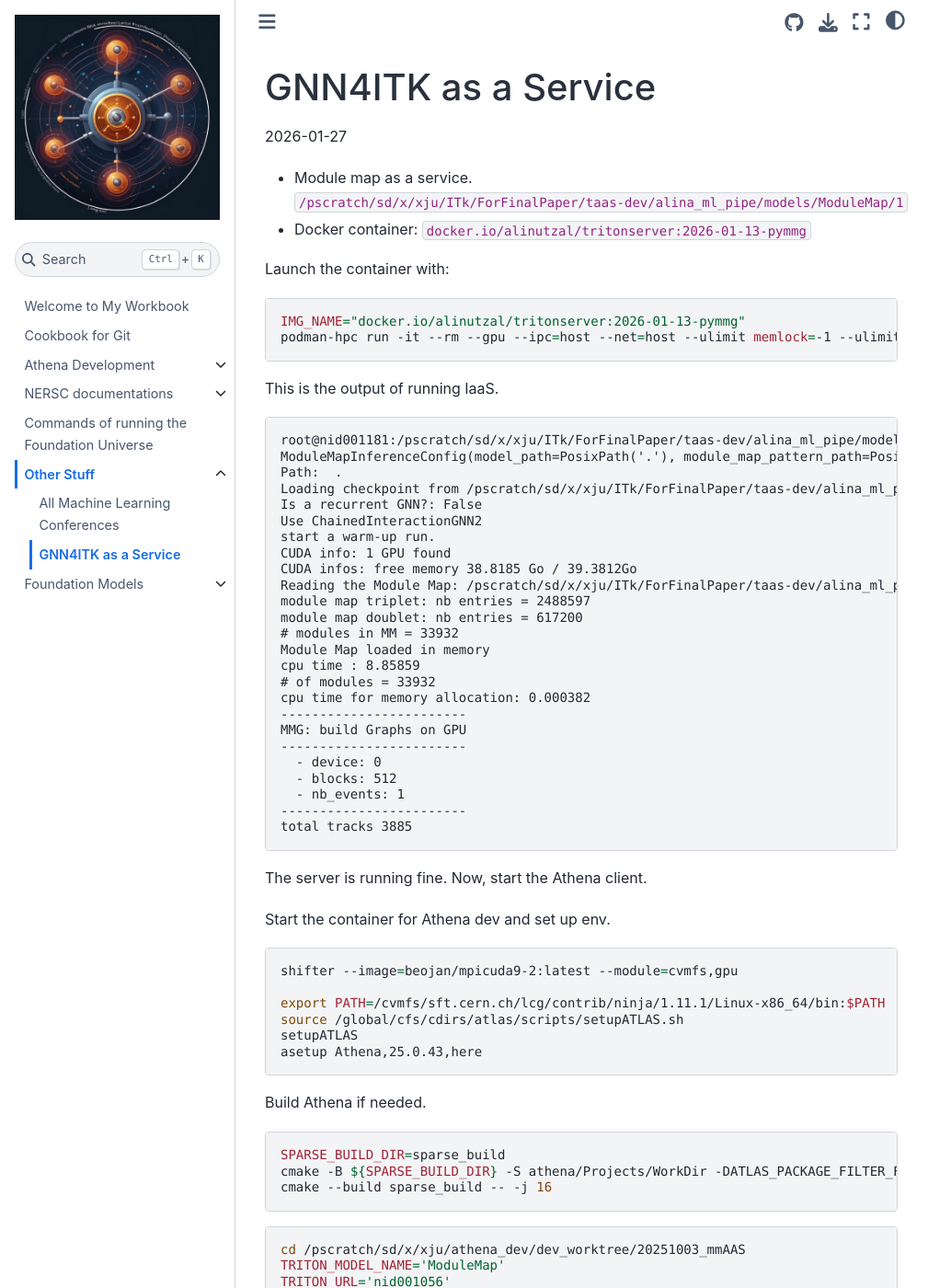
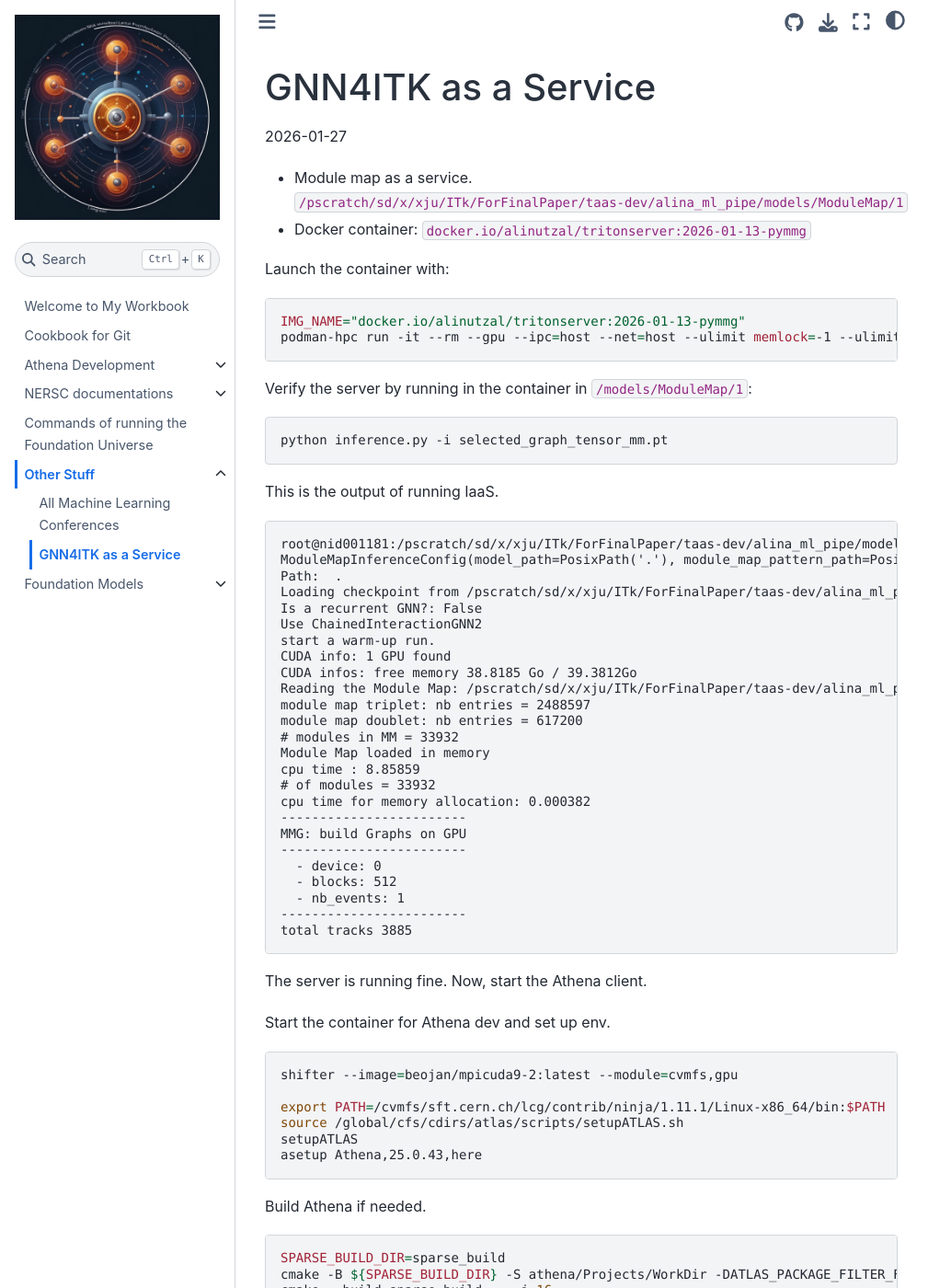
Before and after one commit to xju2/workbook, a Jupyter Book: the page built from book/other/gnn4itk.md, in a window 1280 px wide and 1400 px high. Shown: the whole window at 92% size, without its empty margins (0-1034 px from the left). Built offline with Jupyter Book 1.0.4 settings and Sphinx 7.4.7 and the Sphinx Book theme 1.1.4, drawn with Linux system fonts in a browser that asks for light colours; some of the changed text lies outside the part shown.

Commit message:
add comments

````diff
--- a/book/other/gnn4itk.md
+++ b/book/other/gnn4itk.md
@@ -9,6 +9,11 @@
 ```bash
 IMG_NAME="docker.io/alinutzal/tritonserver:2026-01-13-pymmg"
 podman-hpc run -it --rm --gpu --ipc=host --net=host --ulimit memlock=-1 --ulimit stack=67108864 -v $PWD:$PWD -w $PWD $IMG_NAME /bin/bash
+```
+
+Verify the server by running in the container in `/models/ModuleMap/1`:
+```bash
+python inference.py -i selected_graph_tensor_mm.pt
 ```
 
 This is the output of running IaaS.
@@ -68,6 +74,8 @@
 OUTFILE='test.aod.pool.root'
 SPFeatures="x,y,z,module_id,hit_id,r,phi,eta,cluster_r_1,cluster_phi_1,cluster_z_1,cluster_eta_1,cluster_r_2,cluster_phi_2,cluster_z_2,cluster_eta_2"
 ```
+
+Run the tracking reconstruction with GNN4ITK as a service.
 
 ```bash
 Reco_tf.py --CA 'all:True' \
````
Also changed, not shown: other parts of book/other/gnn4itk.md (+1 -0 lines).
